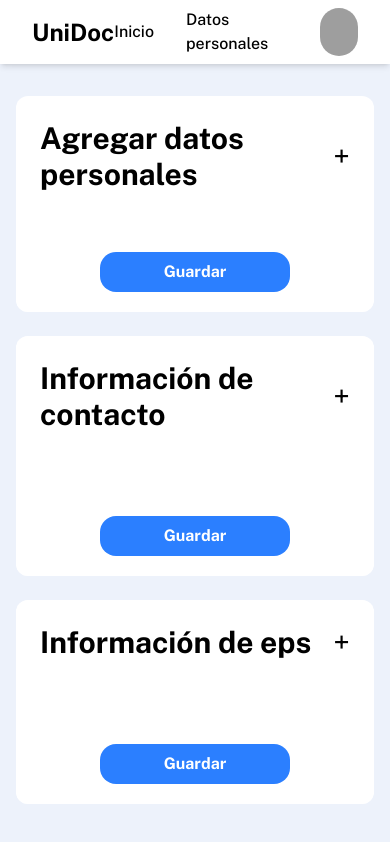
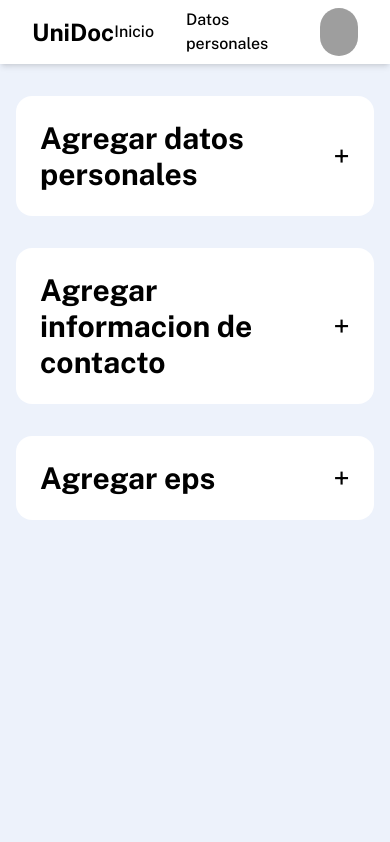
Before and after one commit to Juanfeee/uniDoc, a Next.js app: page /datos-personales in a window 390 px wide. Shown: the top 842 px of the page. Built offline with nearby package versions, Linux system fonts and the light colour scheme; grey boxes are pictures that could not be loaded.

Commit message:
arreglo de responsive

```diff
--- a/src/app/(auth)/login/page.tsx
+++ b/src/app/(auth)/login/page.tsx
@@ -3,7 +3,6 @@ import Link from "next/link"
 import { ButtonPrimary } from "../../componentes/formularios/ButtonPrimary"
 import { ButtonSecondary } from "../../componentes/formularios/ButtonSecondary"
 import { InputLabel } from "../../componentes/formularios/InputLabel"
-import { LabelText } from "../../componentes/formularios/LabelText"
 import TextInput from "../../componentes/formularios/TextInput"
 import { SubmitHandler } from "react-hook-form"
 import { useForm } from "react-hook-form"
--- a/src/app/(protected)/datos-personales/page.tsx
+++ b/src/app/(protected)/datos-personales/page.tsx
@@ -15,38 +15,22 @@ import { epsSchema } from "@/validaciones/epsSchema";
 
 
 const InformacionPersona = () => {
-  // const {
-  //   // useForm es un hook de react-hook-form que se encarga de manejar el estado del formulario
-  //   // register es una funcion que se encarga de registrar los inputs del formulario
-  //   // handleSubmit es una funcion que se encarga de manejar el evento de submit del formulario
-  //   // formState es un objeto que contiene el estado del formulario
-  //   // errors es un objeto que contiene los errores de validacion del formulario
-  //   // watch es una funcion que se encarga de observar los cambios de un campo
-  //   // zod es una libreria que se encarga de validar los campos del formulario
-  //   register,
-  //   handleSubmit,
-  //   watch,
-  //   setValue,
-  //   formState: { errors },
-  // } = useForm<Inputs>({ resolver: zodResolver(userSchema) });
-  // //El submithandler es una funcion que se encarga de manejar el submit del formulario
-  // const onSubmit: SubmitHandler<Inputs> = () => {
-  //   console.log("Formulario enviado");
-  //   //mensaje de exito
-  //   alert("Formulario enviado");
-  // };
-  // console.log("Errores ", errors);
-  // console.log("Formulario", watch());
+
   return (
     <>
-      {/* <form className="flex flex-col gap-y-4 rounded-md lg:w-[800px] xl:w-[1000px] 2xl:w-[1200px] m-auto relative" onSubmit={handleSubmit(onSubmit)} > */}
+      <div className="flex w-full flex-col gap-y-8 lg:w-[800px] xl:w-[1000px] 2xl:w-[1200px] m-auto relative">
         <Formulario
-        Componente={DatosPersonales}
-        Schema={userSchema} />
+          Componente={DatosPersonales}
+          Texto="Agregar datos personales"
+          Schema={userSchema} />
         <Formulario Componente={InformacionContacto}
-        Schema={informacionPersonaSchema} />
+          Schema={informacionPersonaSchema}
+          Texto="Agregar informacion de contacto"
+        />
         <Formulario Componente={Eps}
-        Schema={epsSchema} />
+          Texto="Agregar eps"
+          Schema={epsSchema} />
+      </div>
     </>
   );
 };
--- a/src/app/componentes/formulario.tsx
+++ b/src/app/componentes/formulario.tsx
@@ -3,9 +3,10 @@ import { zodResolver } from "@hookform/resolvers/zod";
 import { SubmitHandler, useForm } from "react-hook-form";
 import { ButtonPrimary } from "./formularios/ButtonPrimary";
 import { Inputs } from "@/types/inputs";
+import { useState } from "react";
 
 
-export const Formulario = ({ Componente, Schema }) => {
+export const Formulario = ({ Componente, Schema, Texto }) => {
 
   const componenteNombre: string = Componente.name;
   const {
@@ -30,9 +31,25 @@ export const Formulario = ({ Componente, Schema }) => {
   };
   console.log("Errores ", errors);
   console.log("Formulario", watch());
+  const [acordeonAbierto, setAcordeonAbierto] = useState(false);
+
+  const toggleAcordeon = () => {
+    setAcordeonAbierto(!acordeonAbierto)
+  }
   return (
     <>
-      <form className="flex flex-col gap-y-4 rounded-md lg:w-[800px] xl:w-[1000px] 2xl:w-[1200px] m-auto relative  bg-white rounded-xl overflow-hidden mb-6" onSubmit={handleSubmit(onSubmit)}>
+      <form className="bg-white w-full rounded-2xl" onSubmit={handleSubmit(onSubmit)}>
+        <div
+          className={`acordeon-titulo flex justify-between items-center p-6 cursor-pointer ${acordeonAbierto ? 'active' : ''}`}
+          onClick={toggleAcordeon}
+        >
+          <h3 className="font-bold text-3xl">{Texto}</h3>
+          <span className="acordeon-icono text-3xl">
+            {acordeonAbierto ? '−' : '+'}
+          </span>
+        </div>
+        <div className="acordeon">
+          <div className={`acordeon-contenido ${acordeonAbierto ? 'block' : 'hidden'}`}>
             {Componente && (
               <Componente
                 watch={watch}
@@ -41,6 +58,7 @@ export const Formulario = ({ Componente, Schema }) => {
                 onSubmit={onSubmit}
                 register={register}
                 errors={errors}
+                acordeonAbierto={acordeonAbierto}
               />
             )}
             <div className="bg-white p-5 items-center justify-center rounded-xl flex" >
@@ -49,6 +67,8 @@ export const Formulario = ({ Componente, Schema }) => {
                 value="Guardar"
               />
             </div>
+          </div>
+        </div>
       </form>
     </>
   )
--- a/src/app/datosPersona/DatosPersonales.tsx
+++ b/src/app/datosPersona/DatosPersonales.tsx
@@ -15,6 +15,7 @@ type Props = {
   onSubmit: SubmitHandler<Inputs>;
   register: UseFormRegister<Inputs>;
   errors: FieldErrors<Inputs>;
+  className?: string;
 };
 
 export type Inputs = {
@@ -33,10 +34,10 @@ export type Inputs = {
   libreta_militar?: string;
   distrito_militar?: string;
   categoria_libreta_militar?: string;
+  acordeonAbierto?: boolean;
 };
 
-export const DatosPersonales = ({watch, setValue,handleSubmit,onSubmit,register,errors}:Props) => {
-  const [acordeonAbierto, setAcordeonAbierto] = useState(false);
+export const DatosPersonales = ({ watch, setValue, handleSubmit, onSubmit, register, errors }: Props) => {
 
 
   const genero = watch("genero");
@@ -48,26 +49,11 @@ export const DatosPersonales = ({watch, setValue,handleSubmit,onSubmit,register,
     }
   }, [genero, setValue]);
 
-  const toggleAcordeon = () => {
-    setAcordeonAbierto(!acordeonAbierto)
-  }
+
 
 
   return (
-    <div className="acordeon">
-      <div
-        className={`acordeon-titulo flex justify-between items-center p-6 cursor-pointer ${acordeonAbierto ? 'active' : ''}`}
-        onClick={toggleAcordeon}
-      >
-        <h3 className="font-bold text-3xl">Agregar datos personales</h3>
-        <span className="acordeon-icono text-3xl">
-          {acordeonAbierto ? '−' : '+'}
-        </span>
-      </div>
-
-      <div className={`acordeon-contenido ${acordeonAbierto ? 'block' : 'hidden'}`}>
     <div className="flex flex-col gap-y-6 py-6 px-8">
-          <div className="flex flex-col gap-y-4 sm:grid grid-cols-2 sm:gap-y-10 sm:gap-x-4">
       <div className="flex flex-col">
         <InputLabel
           htmlFor="tipo_identificacion"
@@ -215,13 +201,13 @@ export const DatosPersonales = ({watch, setValue,handleSubmit,onSubmit,register,
       </div>
       {watch("genero") === "masculino" && (
         <>
-                <div className="grid sm:grid-cols-2 md:grid-cols-4 col-span-full gap-x-8 gap-y-4">
-                  <div className="sm:col-span-3 lg:col-span-2">
+          <div className="grid sm:grid-cols-2 lg:grid-cols-3 col-span-full gap-x-8 gap-y-4">
+            <div className="col-span-full lg:col-span-2 xl:col-span-1">
               <InputLabel
                 htmlFor=""
                 value="Categoria libreta militar"
               ></InputLabel>
-                    <div className="flex flex-wrap justify-start px-2 sm:justify-star items-center gap-x-6 lg:gap-x-8 rounded-md border-2 bg-[#F7FAFC]  border-[#D1DBE8] sm:h-11">
+              <div className="flex flex-wrap justify-around px-2 rounded-md border-2 bg-[#F7FAFC]  border-[#D1DBE8] sm:h-11">
                 <div className="flex items-center gap-x-1">
                   <LabelRadio
                     htmlFor="primera_clase"
@@ -279,9 +265,6 @@ export const DatosPersonales = ({watch, setValue,handleSubmit,onSubmit,register,
           </div>
         </>
       )}
-          </div>
-        </div>
-      </div>
-    </div>
+    </div >
   );
 };
--- a/src/app/datosPersona/Eps.tsx
+++ b/src/app/datosPersona/Eps.tsx
@@ -35,20 +35,7 @@ export const Eps = ({ watch, setValue, handleSubmit, onSubmit, register, errors
   }
 
   return (
-    <div className="acordeon bg-white rounded-xl overflow-hidden mb-6">
-      <div
-        className={`acordeon-titulo flex justify-between items-center p-6 cursor-pointer ${acordeonAbierto ? 'active' : ''}`}
-        onClick={toggleAcordeon}
-      >
-        <h3 className="font-bold text-3xl">Información de eps</h3>
-        <span className="acordeon-icono text-3xl">
-          {acordeonAbierto ? '−' : '+'}
-        </span>
-      </div>
-
-      <div className={`acordeon-contenido ${acordeonAbierto ? 'block' : 'hidden'} gap-y-6 py-6 px-8`}>
-
-          <div className="grid flex-col gap-y-4 md:grid-cols-2 sm:gap-y-10 sm:gap-x-4">
+    <div className="grid flex-col gap-y-4 md:grid-cols-2 sm:gap-y-10 sm:gap-x-4 gap-y-6 py-6 px-8">
       <div className="grid col-span-full md:grid-cols-2 lg:grid-cols-3 gap-x-8 gap-y-4 w-full">
         <div className="flex flex-col">
           <InputLabel
@@ -82,7 +69,7 @@ export const Eps = ({ watch, setValue, handleSubmit, onSubmit, register, errors
           />
         </div>
       </div>
-            <div className='grid col-span-full sm:grid-cols-2 gap-x-8 gap-y-4 w-full'>
+      <div className='grid col-span-full md:grid-cols-2 gap-x-8 gap-y-4 w-full'>
         <div>
           <InputLabel
             htmlFor="fecha_afiliacion_efectiva"
@@ -131,7 +118,6 @@ export const Eps = ({ watch, setValue, handleSubmit, onSubmit, register, errors
         </div>
       </div>
     </div>
-        </div>
-    </div>
+
   )
 }
--- a/src/app/datosPersona/InformacionContacto.tsx
+++ b/src/app/datosPersona/InformacionContacto.tsx
@@ -30,26 +30,10 @@ export type Inputs = {
   email_alternativo?: string,
 }
 
-export const InformacionContacto = ({watch, setValue, handleSubmit, onSubmit, register, errors}: Props) => {
-  const [acordeonAbierto, setAcordeonAbierto] = useState(false)
+export const InformacionContacto = ({ watch, setValue, handleSubmit, onSubmit, register, errors }: Props) => {
 
-  const toggleAcordeon = () => {
-    setAcordeonAbierto(!acordeonAbierto)
-  }
 
   return (
-    <div className="acordeon bg-white rounded-xl overflow-hidden mb-6">
-      <div
-        className={`acordeon-titulo flex justify-between items-center p-6 cursor-pointer ${acordeonAbierto ? 'active' : ''}`}
-        onClick={toggleAcordeon}
-      >
-        <h3 className="font-bold text-3xl">Información de contacto</h3>
-        <span className="acordeon-icono text-3xl">
-          {acordeonAbierto ? '−' : '+'}
-        </span>
-      </div>
-
-      <div className={`acordeon-contenido ${acordeonAbierto ? 'block' : 'hidden'}`}>
     <div className="flex flex-col gap-y-6 py-6 px-8">
       <div className="flex flex-col gap-y-4 sm:grid grid-cols-2 sm:gap-y-10 sm:gap-x-4">
         <div className="grid col-span-2 sm:grid-cols-2 gap-x-8 gap-y-4 w-full">
@@ -153,7 +137,5 @@ export const InformacionContacto = ({watch, setValue, handleSubmit, onSubmit, re
         </div>
       </div>
     </div>
-      </div>
-    </div>
   )
 }
```
Lines whose indentation alone changed are shown as unchanged.
